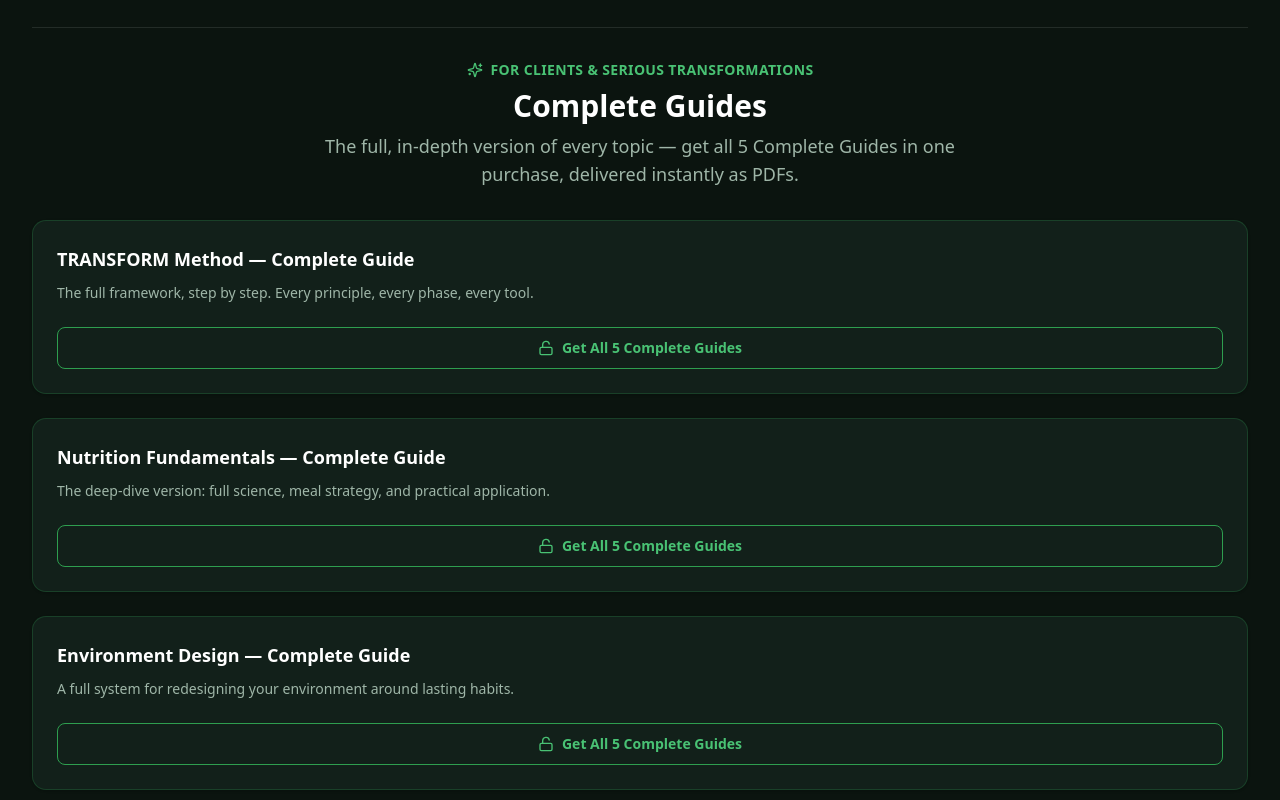
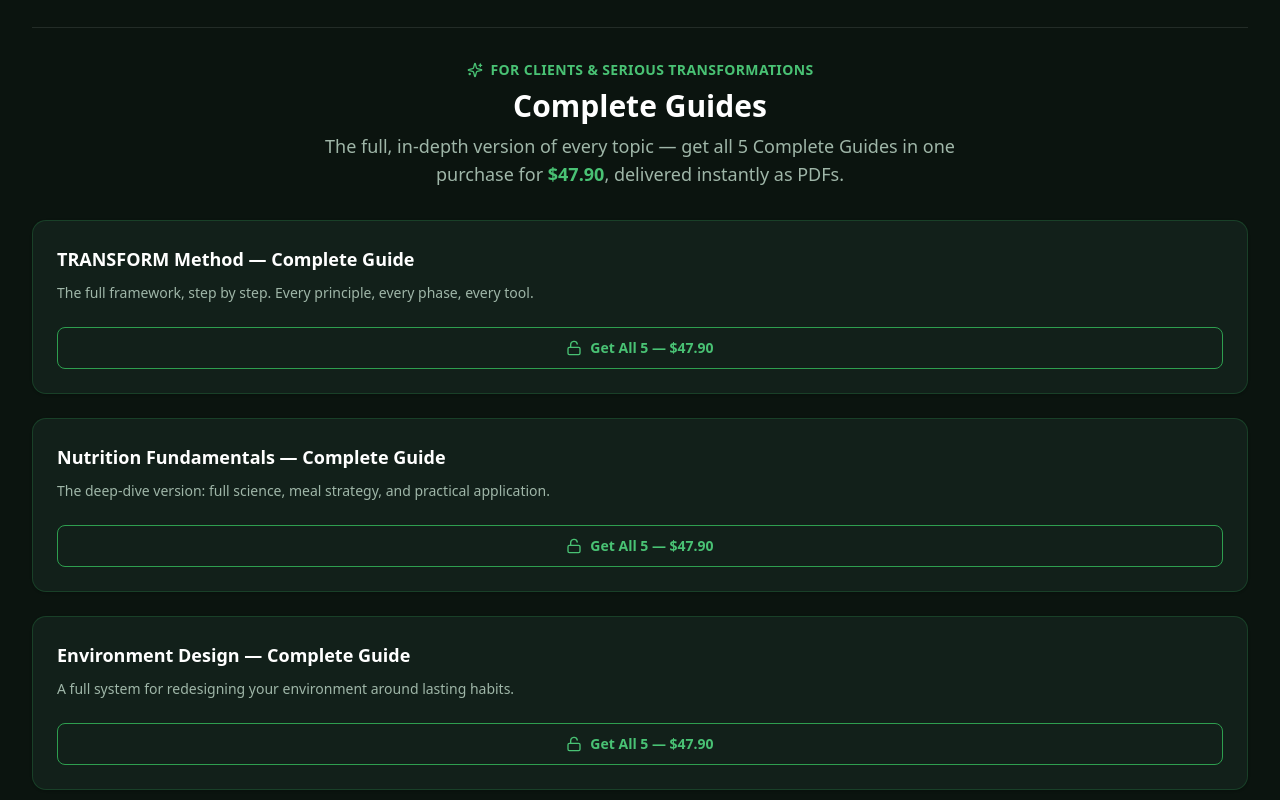
Before and after one commit to AdrianoDRJB/Transform-method, a React (Vite) app: page /ebooks in a window 1280 px wide. Shown: the part 1720-2520 px from the top of the page. Built offline with nearby package versions, Linux system fonts and the light colour scheme.

Commit message:
Update EbooksPage.jsx

```diff
--- a/src/components/EbooksPage.jsx
+++ b/src/components/EbooksPage.jsx
@@ -141,7 +141,7 @@ const EbooksPage = () => {
           </div>
           <h2 className="text-3xl font-bold text-white mb-2">Complete Guides</h2>
           <p className="text-lg text-[#9fb6a8] max-w-2xl mx-auto">
-            The full, in-depth version of every topic — get all 5 Complete Guides in one purchase, delivered instantly as PDFs.
+            The full, in-depth version of every topic — get all 5 Complete Guides in one purchase for <span className="text-[#49c274] font-semibold">$47.90</span>, delivered instantly as PDFs.
           </p>
         </div>
 
@@ -160,7 +160,7 @@ const EbooksPage = () => {
                   className="inline-flex w-full items-center justify-center gap-2 rounded-md border border-[#2e9e4f] text-[#49c274] hover:bg-[#2e9e4f]/10 font-semibold py-2.5 px-4 text-sm transition-colors"
                 >
                   <Unlock className="w-4 h-4" />
-                  Get All 5 Complete Guides
+                  Get All 5 — $47.90
                 </a>
               </CardFooter>
             </Card>
```
